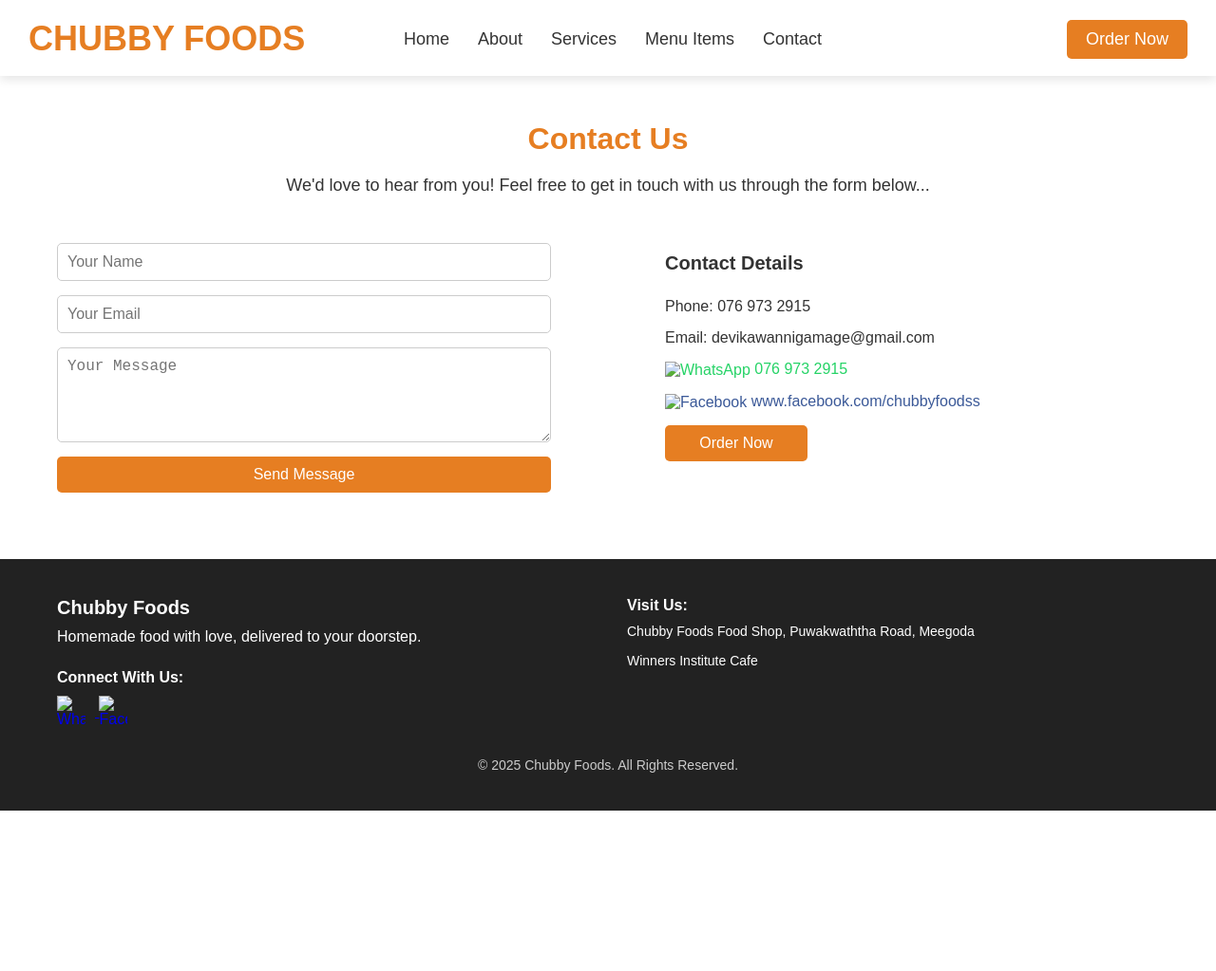
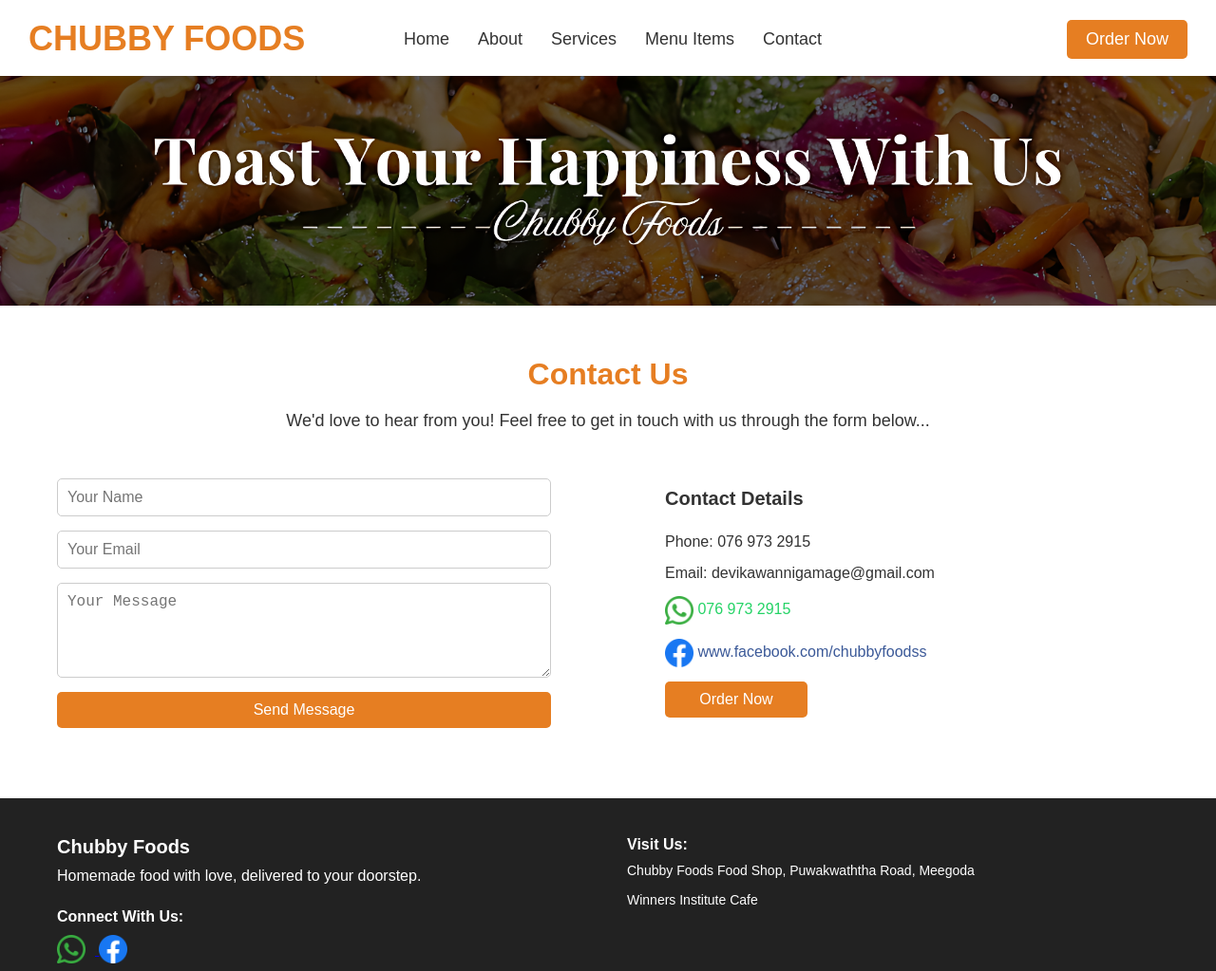
Before and after one commit to malmiO/Chubby-Foods, a website: page contact.html in a window 1280 px wide. Shown: the top 1023 px of the page at 95% size. Before the commit the page ends 854 px from the top, so only its background shows below. Drawn offline with nearby package versions, Linux system fonts and the light colour scheme; the site is published under a folder, as on GitHub Pages, so addresses that start at the root find nothing.

Commit message:
Fix image paths

```diff
--- a/contact.html
+++ b/contact.html
@@ -36,7 +36,7 @@
     <!--Hero Section-->
 
     <div class="hero_section">
-        <img src="/images/cropped.png" alt="hero image"/>
+        <img src="./images/cropped.png" alt="hero image"/>
     </div>
 
     <!-- Contact Section -->
@@ -57,11 +57,11 @@
                 <p>Phone: 076 973 2915</p>
                 <p>Email: devikawannigamage@gmail.com</p>
                 <a href="https://wa.me/+94769732915" target="_blank">
-                    <img src="/images/whatsapp.png" alt="WhatsApp">
+                    <img src="./images/whatsapp.png" alt="WhatsApp">
                     076 973 2915
                 </a>
                 <a href="https://www.facebook.com/chubbyfoodss" target="_blank">
-                    <img src="/images/facebook.png" alt="Facebook">
+                    <img src="./images/facebook.png" alt="Facebook">
                     www.facebook.com/chubbyfoodss
                 </a>
                 <a href="order.html" class="ordernow">Order Now</a>
@@ -82,10 +82,10 @@
                 <div class="footer-connect">
                     <h4>Connect With Us:</h4>
                     <a href="https://wa.me/+94769732915" target="_blank">
-                        <img src="/images/whatsapp.png" alt="WhatsApp">
+                        <img src="./images/whatsapp.png" alt="WhatsApp">
                     </a>
                     <a href="https://www.facebook.com/chubbyfoodss" target="_blank">
-                        <img src="/images/facebook.png" alt="Facebook">
+                        <img src="./images/facebook.png" alt="Facebook">
                     </a>
                 </div>
             </div>
```
